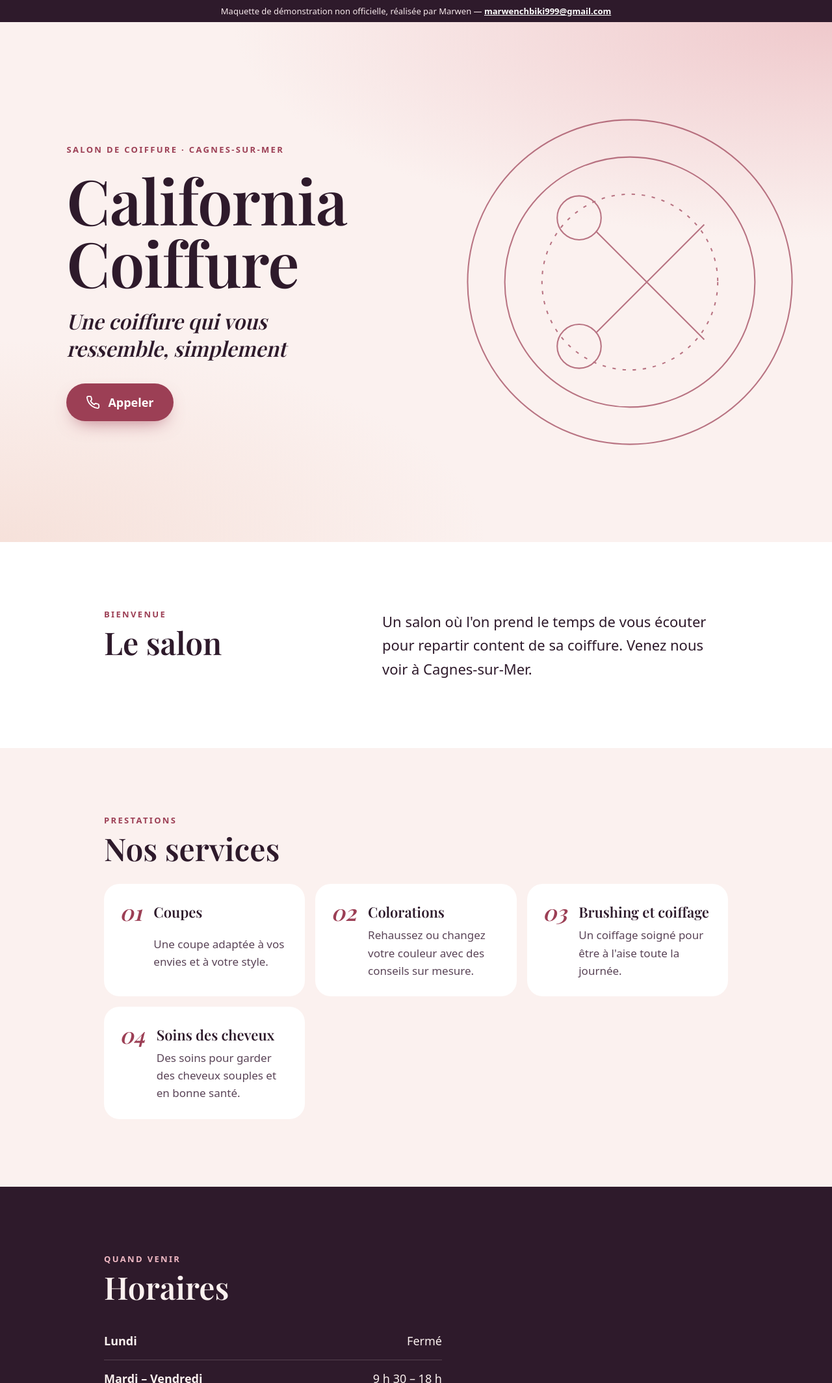
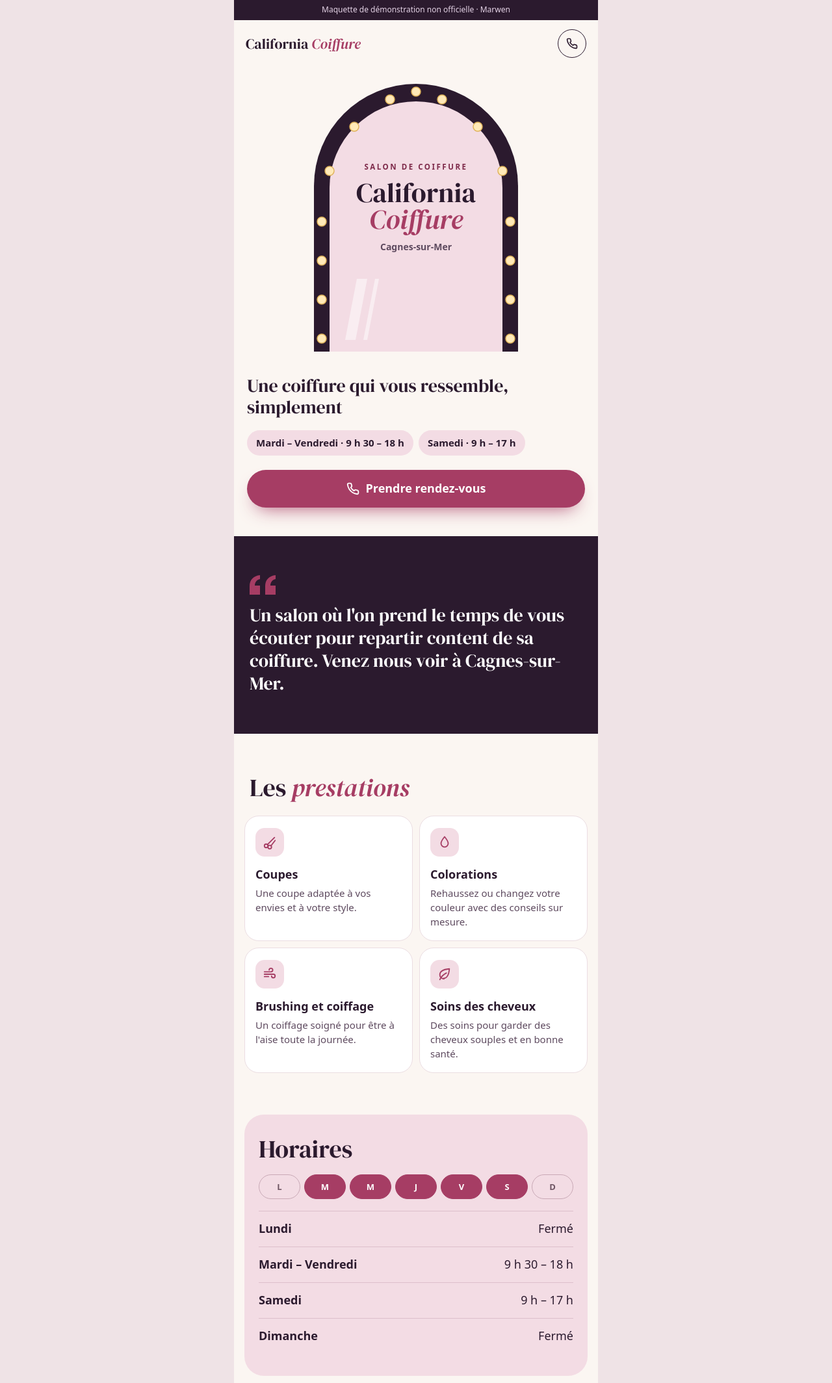
Before and after one commit to Kirazox/demos, a plain HTML site: page california-coiffure-cagnes-sur-mer/index.html in a window 1280 px wide. Shown: the top 2128 px of the page at 65% size. Drawn offline with nearby package versions, Linux system fonts and the light colour scheme; a web font is replaced by a local one.

Commit message:
Démo california-coiffure-cagnes-sur-mer : index.html

```diff
--- a/california-coiffure-cagnes-sur-mer/index.html
+++ b/california-coiffure-cagnes-sur-mer/index.html
@@ -6,125 +6,166 @@
 <meta name="robots" content="noindex, nofollow">
 <title>California Coiffure — Salon de coiffure à Cagnes-sur-Mer</title>
 <meta name="description" content="Une coiffure qui vous ressemble, simplement">
-<meta name="theme-color" content="#2E1A2B">
+<meta name="theme-color" content="#2B1A2E">
 <link rel="preconnect" href="https://fonts.googleapis.com">
 <link rel="preconnect" href="https://fonts.gstatic.com" crossorigin>
-<link href="https://fonts.googleapis.com/css2?family=Playfair+Display:ital,wght@0,600;1,500&display=swap" rel="stylesheet">
+<link href="https://fonts.googleapis.com/css2?family=DM+Serif+Display:ital@0;1&display=swap" rel="stylesheet">
 <style>
-/* Palette : blush (fond) · aubergine (texte) · bois de rose (accent) */
-:root{--fond:#FBF1EF;--encre:#2E1A2B;--accent:#9C3F55;--doux:#F3DCDC;--blanc:#fff;
---titre:"Playfair Display",Georgia,serif;--texte:system-ui,-apple-system,"Segoe UI",Roboto,sans-serif}
+/* Modèle « Miroir de loge » : prune (texte) · ivoire (fond) · rose (accent) */
+:root{--encre:#2B1A2E;--fond:#FBF6F2;--rose:#F3DCE4;--accent:#A63D64;--accent-fonce:#7E2A4A;--doux:#5E4A5F;--trait:#DDBFCB;
+--titre:"DM Serif Display",Georgia,serif;--texte:system-ui,-apple-system,"Segoe UI",Roboto,sans-serif}
 *{box-sizing:border-box;margin:0}
 html{scroll-behavior:smooth}
-body{background:var(--fond);color:var(--encre);font:17px/1.6 var(--texte);-webkit-font-smoothing:antialiased}
+body{background:#EFE3E6;color:var(--encre);font:17px/1.55 var(--texte);-webkit-font-smoothing:antialiased}
 a{color:inherit}
-.bandeau{background:var(--encre);color:#F7E9EC;font-size:13px;line-height:1.4;padding:8px 16px;text-align:center}
-.bandeau a{color:#fff;font-weight:600}
-/* ---------- Hero plein écran ---------- */
-.hero{position:relative;min-height:100svh;display:flex;flex-direction:column;justify-content:center;
-padding:72px 24px 96px;overflow:hidden;isolation:isolate;
-background:radial-gradient(120% 70% at 100% 0%,#EFC9CC 0%,transparent 60%),
-radial-gradient(90% 60% at 0% 100%,#F6E1DA 0%,transparent 65%),var(--fond)}
-.hero .deco{position:absolute;z-index:-1;right:-90px;top:12%;width:340px;height:340px;opacity:.55}
-.surtitre{font-size:13px;letter-spacing:.18em;text-transform:uppercase;font-weight:600;color:var(--accent);margin-bottom:18px}
-h1{font-family:var(--titre);font-weight:600;font-size:clamp(44px,13vw,96px);line-height:1;letter-spacing:-.01em;max-width:11ch}
-.accroche{font-family:var(--titre);font-style:italic;font-weight:500;font-size:clamp(22px,6vw,32px);line-height:1.3;margin:22px 0 34px;max-width:22ch}
-.bouton{display:inline-flex;align-items:center;justify-content:center;gap:12px;min-height:58px;padding:0 30px;
-border-radius:999px;background:var(--accent);color:#fff;text-decoration:none;font-weight:700;font-size:18px;
-box-shadow:0 12px 28px -12px rgba(156,63,85,.7);transition:transform .15s}
-.bouton:hover{transform:translateY(-2px)}
-.bouton svg{width:22px;height:22px}
-.bouton.clair{background:transparent;color:var(--encre);border:2px solid var(--encre);box-shadow:none}
-/* ---------- Sections ---------- */
-section{padding:72px 24px}
-.contenu{max-width:960px;margin:0 auto}
-h2{font-family:var(--titre);font-weight:600;font-size:clamp(32px,8vw,48px);line-height:1.1;margin-bottom:28px}
-h2 small{display:block;font-family:var(--texte);font-size:13px;letter-spacing:.18em;text-transform:uppercase;color:var(--accent);margin-bottom:10px}
-.presentation p{font-size:20px;line-height:1.65;max-width:34ch}
-.presentation{background:var(--blanc)}
-.services ul{list-style:none;padding:0;display:grid;gap:16px}
-.services li{background:var(--blanc);border-radius:24px;padding:26px 24px;display:grid;grid-template-columns:auto 1fr;gap:4px 18px;align-items:start}
-.services .num{grid-row:span 2;font-family:var(--titre);font-style:italic;font-size:34px;line-height:1;color:var(--accent)}
-.services h3{font-family:var(--titre);font-size:22px;font-weight:600}
-.services p{color:#5A4457}
-.horaires{background:var(--encre);color:#FBF1EF}
-.horaires h2 small{color:#F0B9C4}
-.horaires table{width:100%;max-width:520px;border-collapse:collapse;font-size:18px}
-.horaires th,.horaires td{padding:14px 0;border-bottom:1px solid rgba(251,241,239,.18);text-align:left;vertical-align:top}
-.horaires th{font-weight:600;padding-right:16px}
-.horaires td{text-align:right}
-.adresse .bloc{display:grid;gap:24px}
-.adresse address{font-style:normal;font-size:20px;display:flex;gap:12px;align-items:flex-start}
-.adresse address svg{flex:none;width:26px;height:26px;color:var(--accent);margin-top:3px}
-.carte{width:100%;height:320px;border:0;border-radius:24px;background:var(--doux)}
-.actions{display:flex;flex-wrap:wrap;gap:12px}
-footer{background:var(--encre);color:#E9D7DB;padding:40px 24px 120px;font-size:14px;line-height:1.7}
-footer .contenu>*+*{margin-top:6px}
-footer strong{color:#fff;font-family:var(--titre);font-size:22px;font-weight:600}
-footer a{color:#fff}
-/* Bouton d'appel fixe en bas : apparaît sur mobile quand on a quitté le haut de page (CSS seul, sans JS) */
-.appel-fixe{display:none;position:fixed;left:16px;right:16px;bottom:16px;z-index:10}
-@supports (animation-timeline:scroll()){@media (max-width:759px){
- .appel-fixe{display:flex;visibility:hidden;opacity:0;animation:apparait linear both;animation-timeline:scroll(root);animation-range:70vh 90vh}
-}}
+svg{display:block}
+em{color:var(--accent)}
+.page{max-width:560px;margin:0 auto;background:var(--fond);overflow:hidden}
+.bandeau{background:var(--encre);color:#E4D3E6;font-size:12px;line-height:1.4;padding:7px 16px;text-align:center}
+nav{display:flex;align-items:center;justify-content:space-between;gap:12px;padding:14px 18px}
+.marque{font-family:var(--titre);font-size:22px;line-height:1.1;text-decoration:none;min-width:0;overflow:hidden;text-overflow:ellipsis;white-space:nowrap}
+.rond{flex:none;width:44px;height:44px;border-radius:50%;border:1.5px solid var(--encre);display:grid;place-items:center;text-decoration:none}
+.rond svg{width:18px;height:18px}
+/* Hero : le miroir de loge */
+header{padding:8px 20px 44px}
+.miroir{position:relative;width:350px;max-width:100%;height:430px;margin:0 auto}
+.miroir svg{position:absolute;inset:0}
+.reflet{position:absolute;left:12%;right:12%;top:32%;bottom:4%;display:flex;flex-direction:column;align-items:center;text-align:center;gap:10px;padding:0 8px}
+.reflet .surtitre{font-size:11.5px;letter-spacing:.22em;text-transform:uppercase;font-weight:700;color:var(--accent-fonce)}
+h1{font-family:var(--titre);font-weight:400;line-height:.98;overflow-wrap:anywhere;text-wrap:balance}
+h1 em{display:block}
+.nom-l{font-size:50px}.nom-m{font-size:42px}.nom-s{font-size:32px}.nom-xs{font-size:25px}
+.reflet .ville{font-size:14px;font-weight:600;color:var(--doux)}
+.accroche{margin-top:36px;font-family:var(--titre);font-size:28px;line-height:1.2}
+.pastilles{list-style:none;padding:0;display:flex;flex-wrap:wrap;gap:8px;margin-top:18px}
+.pastilles li{padding:8px 14px;border-radius:999px;background:var(--rose);font-size:15px;font-weight:600}
+.bouton{display:flex;align-items:center;justify-content:center;gap:10px;min-height:58px;padding:0 24px;border-radius:999px;background:var(--accent);color:#fff;text-decoration:none;font-weight:700;font-size:18px}
+.bouton svg{width:20px;height:20px}
+header .bouton{margin-top:22px;box-shadow:0 14px 28px -14px rgba(166,61,100,.9)}
+/* Sections */
+section{padding:64px 16px}
+h2{font-family:var(--titre);font-weight:400;font-size:38px;line-height:1.05;margin:0 8px 22px}
+.presentation{background:var(--encre);color:#F3E6EC;padding:60px 24px}
+.presentation svg{width:40px;height:30px;fill:var(--accent)}
+.presentation p{margin-top:14px;font-family:var(--titre);font-size:28px;line-height:1.25;color:#fff}
+.prestations{list-style:none;padding:0;display:grid;grid-template-columns:repeat(2,minmax(0,1fr));gap:10px}
+.prestations li{background:#fff;border-radius:22px;padding:18px 16px;border:1px solid #EBDDE2}
+.prestations li:last-child:nth-child(odd){grid-column:span 2}
+.icone{width:44px;height:44px;border-radius:14px;background:var(--rose);display:grid;place-items:center;margin-bottom:14px}
+.icone svg{width:22px;height:22px;color:var(--accent)}
+.prestations h3{font-size:18px;margin-bottom:4px;overflow-wrap:anywhere}
+.prestations p{font-size:15px;line-height:1.45;color:var(--doux)}
+.horaires{padding-top:0}
+.boite{background:var(--rose);border-radius:30px;padding:34px 22px}
+.boite h2{margin:0 0 18px}
+.semaine{list-style:none;padding:0;display:grid;grid-template-columns:repeat(7,minmax(0,1fr));gap:6px;margin-bottom:18px}
+.semaine li{text-align:center;border-radius:999px;padding:8px 0;font-weight:700;font-size:13px;border:1.5px solid #C9A9B6;color:#6E5563}
+.semaine .ouvert{background:var(--accent);border-color:var(--accent);color:#fff}
+table{width:100%;border-collapse:collapse;font-size:18px}
+th,td{padding:13px 0;border-top:1px solid var(--trait);vertical-align:top}
+th{text-align:left;font-weight:600;padding-right:12px}
+td{text-align:right}
+.lieu{padding-top:0}
+.lieu .adresse{margin:0 8px 20px;font-size:18px}
+.lieu iframe{display:block;width:100%;height:260px;border:0;border-radius:30px;background:#EFE2E6}
+.actions{display:flex;gap:10px;margin-top:14px}
+.actions a{flex:1;display:flex;align-items:center;justify-content:center;gap:8px;min-height:54px;padding:0 12px;border-radius:999px;border:1.5px solid var(--encre);text-decoration:none;font-weight:700}
+.actions .fonce{background:var(--encre);color:#fff}
+.actions svg{width:18px;height:18px}
+footer{background:var(--encre);color:#D9C6DB;padding:44px 24px 120px;font-size:13.5px;line-height:1.75;text-align:center}
+footer .nom{font-family:var(--titre);font-size:30px;line-height:1.15;color:#fff;overflow-wrap:anywhere}
+footer em{color:#E7A3BD}
+footer .legal{color:#B8A2BA;margin-top:18px}
+footer .legal a{color:#D9C6DB}
+.appel-fixe{display:none;position:fixed;left:16px;right:16px;bottom:16px;z-index:10;max-width:528px;margin:0 auto;box-shadow:0 10px 30px -10px rgba(0,0,0,.6)}
+@supports (animation-timeline:scroll()){
+ .appel-fixe{display:flex;visibility:hidden;opacity:0;animation:apparait linear both;animation-timeline:scroll(root);animation-range:80vh 95vh}
+}
 @keyframes apparait{to{visibility:visible;opacity:1}}
-@media (min-width:760px){
- .hero{padding:96px 8vw}
- .hero .deco{right:4vw;top:50%;translate:0 -50%;width:520px;height:520px;opacity:.7}
- section{padding:104px 8vw}
- .services ul{grid-template-columns:repeat(auto-fit,minmax(260px,1fr))}
- .adresse .bloc{grid-template-columns:1fr 1.3fr;align-items:center}
- .presentation .contenu{display:grid;grid-template-columns:1fr 1.4fr;gap:48px;align-items:start}
- .presentation p{font-size:22px;max-width:none}
- .carte{height:380px}
- footer{padding-bottom:40px}
-}
-@media (prefers-reduced-motion:reduce){*{transition:none!important;scroll-behavior:auto!important}}
+@media (prefers-reduced-motion:reduce){html{scroll-behavior:auto}}
 </style>
 </head>
-<body>
+<body class="coiffure">
 <svg width="0" height="0" style="position:absolute" aria-hidden="true">
- <symbol id="i-tel" viewBox="0 0 24 24" fill="none" stroke="currentColor" stroke-width="2" stroke-linecap="round" stroke-linejoin="round"><path d="M22 16.9v3a2 2 0 0 1-2.2 2 19.8 19.8 0 0 1-8.6-3.1 19.5 19.5 0 0 1-6-6A19.8 19.8 0 0 1 2.1 4.2 2 2 0 0 1 4.1 2h3a2 2 0 0 1 2 1.7c.1.9.4 1.8.7 2.7a2 2 0 0 1-.5 2.1L8 9.8a16 16 0 0 0 6 6l1.3-1.3a2 2 0 0 1 2.1-.4c.9.3 1.8.6 2.7.7a2 2 0 0 1 1.7 2z"/></symbol>
- <symbol id="i-lieu" viewBox="0 0 24 24" fill="none" stroke="currentColor" stroke-width="2" stroke-linecap="round" stroke-linejoin="round"><path d="M21 10c0 7-9 13-9 13S3 17 3 10a9 9 0 0 1 18 0z"/><circle cx="12" cy="10" r="3"/></symbol>
+ <symbol id="i-tel" viewBox="0 0 24 24" fill="none" stroke="currentColor" stroke-width="2.2" stroke-linecap="round" stroke-linejoin="round"><path d="M22 16.9v3a2 2 0 0 1-2.2 2 19.8 19.8 0 0 1-8.6-3.1 19.5 19.5 0 0 1-6-6A19.8 19.8 0 0 1 2.1 4.2 2 2 0 0 1 4.1 2h3a2 2 0 0 1 2 1.7c.1.9.4 1.8.7 2.7a2 2 0 0 1-.5 2.1L8 9.8a16 16 0 0 0 6 6l1.3-1.3a2 2 0 0 1 2.1-.4c.9.3 1.8.6 2.7.7a2 2 0 0 1 1.7 2z"/></symbol>
+ <symbol id="i-route" viewBox="0 0 24 24" fill="none" stroke="currentColor" stroke-width="2.2" stroke-linecap="round" stroke-linejoin="round"><path d="M3 11l19-9-9 19-2-8-8-2z"/></symbol>
+ <symbol id="i-ciseaux" viewBox="0 0 24 24" fill="none" stroke="currentColor" stroke-width="2" stroke-linecap="round"><circle cx="6" cy="18" r="3"/><circle cx="12" cy="20" r="3"/><path d="M8 16L20 4M14 18L21 9"/></symbol>
+ <symbol id="i-goutte" viewBox="0 0 24 24" fill="none" stroke="currentColor" stroke-width="2" stroke-linecap="round" stroke-linejoin="round"><path d="M12 2.7C8 7.5 6 10.8 6 14a6 6 0 0 0 12 0c0-3.2-2-6.5-6-11.3z"/></symbol>
+ <symbol id="i-brushing" viewBox="0 0 24 24" fill="none" stroke="currentColor" stroke-width="2" stroke-linecap="round" stroke-linejoin="round"><path d="M3 8h11a3 3 0 1 0-3-3M3 12h15a3 3 0 1 1-3 3M3 16h7"/></symbol>
+ <symbol id="i-feuille" viewBox="0 0 24 24" fill="none" stroke="currentColor" stroke-width="2" stroke-linecap="round" stroke-linejoin="round"><path d="M11 20A7 7 0 0 1 4 13c0-5 4-9 16-10-1 12-5 16-10 16"/><path d="M4 21c3-6 7-9 11-11"/></symbol>
+ <symbol id="i-etoile" viewBox="0 0 24 24" fill="none" stroke="currentColor" stroke-width="2" stroke-linecap="round" stroke-linejoin="round"><path d="M12 3v4M12 17v4M3 12h4M17 12h4M6 6l2.5 2.5M15.5 15.5L18 18M6 18l2.5-2.5M15.5 8.5L18 6"/></symbol>
 </svg>
+<div class="page">
+<div class="bandeau" role="note">Maquette de démonstration non officielle · Marwen</div>
 
-<div class="bandeau" role="note">Maquette de démonstration non officielle, réalisée par Marwen — <a href="mailto:marwenchbiki999@gmail.com">marwenchbiki999@gmail.com</a></div>
+<nav>
+ <a class="marque" href="#">California <em>Coiffure</em></a>
+ <a class="rond" href="tel:+33493203990" aria-label="Appeler"><svg aria-hidden="true"><use href="#i-tel"/></svg></a>
+</nav>
 
-<header class="hero">
- <svg class="deco" viewBox="0 0 200 200" aria-hidden="true" fill="none" stroke="#9C3F55" stroke-width=".8">
-  <circle cx="100" cy="100" r="96"/><circle cx="100" cy="100" r="74"/><circle cx="100" cy="100" r="52" stroke-dasharray="2 4"/>
-  <circle cx="70" cy="62" r="13"/><circle cx="70" cy="138" r="13"/><path d="M80 70l64 64M80 130l64-64"/>
+<header>
+ <div class="miroir">
+  <svg viewBox="0 0 350 430" width="350" height="430" aria-hidden="true">
+   <path d="M18 430V175A157 157 0 0 1 332 175V430Z" fill="#2B1A2E"/>
+   <path d="M42 430V178A133 133 0 0 1 308 178V430Z" fill="#F3DCE4"/>
+   <path d="M66 412L84 318H100L82 412Z" fill="#fff" opacity=".5"/>
+   <path d="M94 412L112 318H118L100 412Z" fill="#fff" opacity=".5"/>
+   <g fill="#FFE9B8" stroke="#E0B45C" stroke-width="1.5">
+    <circle cx="30" cy="410" r="7"/><circle cx="30" cy="350" r="7"/><circle cx="30" cy="290" r="7"/><circle cx="30" cy="230" r="7"/>
+    <circle cx="42" cy="152" r="7"/><circle cx="80" cy="84" r="7"/><circle cx="135" cy="42" r="7"/><circle cx="175" cy="30" r="7"/>
+    <circle cx="215" cy="42" r="7"/><circle cx="270" cy="84" r="7"/><circle cx="308" cy="152" r="7"/>
+    <circle cx="320" cy="230" r="7"/><circle cx="320" cy="290" r="7"/><circle cx="320" cy="350" r="7"/><circle cx="320" cy="410" r="7"/>
+   </g>
   </svg>
- <p class="surtitre">Salon de coiffure · Cagnes-sur-Mer</p>
- <h1>California Coiffure</h1>
+  <div class="reflet">
+   <p class="surtitre">Salon de coiffure</p>
+   <h1 class="nom-m">California <em>Coiffure</em></h1>
+   <p class="ville">Cagnes-sur-Mer</p>
+  </div>
+ </div>
+
  <p class="accroche">Une coiffure qui vous ressemble, simplement</p>
- <div><a class="bouton" href="tel:+33493203990"><svg aria-hidden="true"><use href="#i-tel"/></svg>Appeler</a></div>
+ <ul class="pastilles">
+  <li>Mardi – Vendredi · 9 h 30 – 18 h</li>
+  <li>Samedi · 9 h – 17 h</li>
+ </ul>
+ <a class="bouton" href="tel:+33493203990"><svg aria-hidden="true"><use href="#i-tel"/></svg>Prendre rendez-vous</a>
 </header>
 
 <main>
 
-<section class="presentation" id="presentation"><div class="contenu">
- <h2><small>Bienvenue</small>Le salon</h2>
+<section class="presentation">
+ <svg viewBox="0 0 40 30" aria-hidden="true"><path d="M0 30V17C0 7 6 1 16 0v6c-5 1-8 5-8 10h8v14zm24 0V17c0-10 6-16 16-17v6c-5 1-8 5-8 10h8v14z"/></svg>
  <p>Un salon où l&#x27;on prend le temps de vous écouter pour repartir content de sa coiffure. Venez nous voir à Cagnes-sur-Mer.</p>
-</div></section>
+</section>
 
 
 
-<section class="services" id="services"><div class="contenu">
- <h2><small>Prestations</small>Nos services</h2>
- <ul>
-  <li><span class="num">01</span><h3>Coupes</h3><p>Une coupe adaptée à vos envies et à votre style.</p></li>
-  <li><span class="num">02</span><h3>Colorations</h3><p>Rehaussez ou changez votre couleur avec des conseils sur mesure.</p></li>
-  <li><span class="num">03</span><h3>Brushing et coiffage</h3><p>Un coiffage soigné pour être à l&#x27;aise toute la journée.</p></li>
-  <li><span class="num">04</span><h3>Soins des cheveux</h3><p>Des soins pour garder des cheveux souples et en bonne santé.</p></li>
+<section>
+ <h2>Les <em>prestations</em></h2>
+ <ul class="prestations">
+  <li><span class="icone" aria-hidden="true"><svg><use href="#i-ciseaux"/></svg></span><h3>Coupes</h3><p>Une coupe adaptée à vos envies et à votre style.</p></li>
+  <li><span class="icone" aria-hidden="true"><svg><use href="#i-goutte"/></svg></span><h3>Colorations</h3><p>Rehaussez ou changez votre couleur avec des conseils sur mesure.</p></li>
+  <li><span class="icone" aria-hidden="true"><svg><use href="#i-brushing"/></svg></span><h3>Brushing et coiffage</h3><p>Un coiffage soigné pour être à l&#x27;aise toute la journée.</p></li>
+  <li><span class="icone" aria-hidden="true"><svg><use href="#i-feuille"/></svg></span><h3>Soins des cheveux</h3><p>Des soins pour garder des cheveux souples et en bonne santé.</p></li>
 
  </ul>
-</div></section>
+</section>
 
 
 
-<section class="horaires" id="horaires"><div class="contenu">
- <h2><small>Quand venir</small>Horaires</h2>
+<section class="horaires" id="horaires">
+ <div class="boite">
+  <h2>Horaires</h2>
+  <ul class="semaine">
+   <li class="ferme" title="Lundi">L</li>
+   <li class="ouvert" title="Mardi">M</li>
+   <li class="ouvert" title="Mercredi">M</li>
+   <li class="ouvert" title="Jeudi">J</li>
+   <li class="ouvert" title="Vendredi">V</li>
+   <li class="ouvert" title="Samedi">S</li>
+   <li class="ferme" title="Dimanche">D</li>
+  </ul>
   <table>
    <tr><th scope="row">Lundi</th><td>Fermé</td></tr>
    <tr><th scope="row">Mardi – Vendredi</th><td>9 h 30 – 18 h</td></tr>
@@ -132,33 +173,33 @@ footer a{color:#fff}
    <tr><th scope="row">Dimanche</th><td>Fermé</td></tr>
 
   </table>
-</div></section>
+ </div>
+</section>
 
 
 
-<section class="adresse" id="adresse"><div class="contenu">
- <h2><small>Nous trouver</small>Adresse</h2>
- <div class="bloc">
-  <div>
-   <address><svg aria-hidden="true"><use href="#i-lieu"/></svg><span>30 Boulevard du Maréchal Alphonse Juin, Cagnes-sur-Mer</span></address>
-   <div class="actions" style="margin-top:24px">
-    <a class="bouton clair" href="https://www.openstreetmap.org/?mlat=43.659159&amp;mlon=7.150568#map=18/43.659159/7.150568" target="_blank" rel="noopener">Itinéraire</a>
-    <a class="bouton" href="tel:+33493203990"><svg aria-hidden="true"><use href="#i-tel"/></svg>04 93 20 39 90</a>
+<section class="lieu" id="lieu">
+ <h2>Nous <em>trouver</em></h2>
+ <p class="adresse">30 Boulevard du Maréchal Alphonse Juin, Cagnes-sur-Mer</p>
+ <iframe src="https://www.openstreetmap.org/export/embed.html?bbox=7.146568,43.657159,7.154568,43.661159&amp;layer=mapnik&amp;marker=43.659159,7.150568" title="Carte : California Coiffure" loading="lazy"></iframe>
+ <div class="actions">
+  <a href="https://www.openstreetmap.org/?mlat=43.659159&amp;mlon=7.150568#map=18/43.659159/7.150568" target="_blank" rel="noopener"><svg aria-hidden="true"><use href="#i-route"/></svg>Itinéraire</a>
+  <a class="fonce" href="tel:+33493203990">04 93 20 39 90</a>
  </div>
-  </div>
-  <iframe class="carte" src="https://www.openstreetmap.org/export/embed.html?bbox=7.146568,43.657159,7.154568,43.661159&amp;layer=mapnik&amp;marker=43.659159,7.150568" title="Carte : California Coiffure" loading="lazy"></iframe>
- </div>
-</div></section>
+</section>
 
 </main>
 
-<footer><div class="contenu">
- <p><strong>California Coiffure</strong></p>
+<footer>
+ <p class="nom">California <em>Coiffure</em></p>
  <p>Salon de coiffure à Cagnes-sur-Mer</p>
- <p>Éditeur de cette maquette : Marwen, SIRET : en cours</p>
+ <div class="legal">
+  <p>Éditeur de cette maquette : Marwen — <a href="mailto:marwenchbiki999@gmail.com">marwenchbiki999@gmail.com</a> — SIRET : en cours</p>
   <p>Carte © <a href="https://www.openstreetmap.org/copyright" target="_blank" rel="noopener">contributeurs OpenStreetMap</a></p>
-</div></footer>
+ </div>
+</footer>
 
 <a class="bouton appel-fixe" href="tel:+33493203990"><svg aria-hidden="true"><use href="#i-tel"/></svg>Appeler</a>
+</div>
 </body>
 </html>
```
Lines whose indentation alone changed are shown as unchanged.
